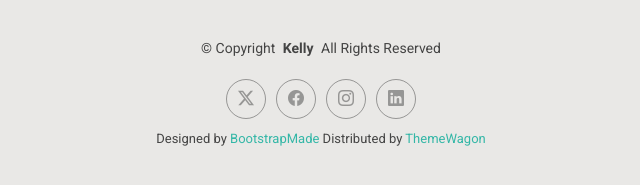
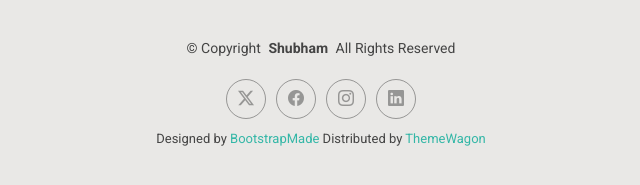
Before and after one commit to MeethiKishori/PCB, a plain HTML site: page index.html in a window 1280 px wide. Shown: the part 803-988 px from the top of the page, 319-959 px from the left. Drawn offline with Linux system fonts and the light colour scheme.

Commit message:
updated testi and added pcb

```diff
--- a/index.html
+++ b/index.html
@@ -111,7 +111,7 @@
 
     <div class="container">
       <div class="copyright text-center ">
-        <p>© <span>Copyright</span> <strong class="px-1 sitename">Kelly</strong> <span>All Rights Reserved<br></span></p>
+        <p>© <span>Copyright</span> <strong class="px-1 sitename">Shubham</strong> <span>All Rights Reserved<br></span></p>
       </div>
       <div class="social-links d-flex justify-content-center">
         <a href=""><i class="bi bi-twitter-x"></i></a>
```
